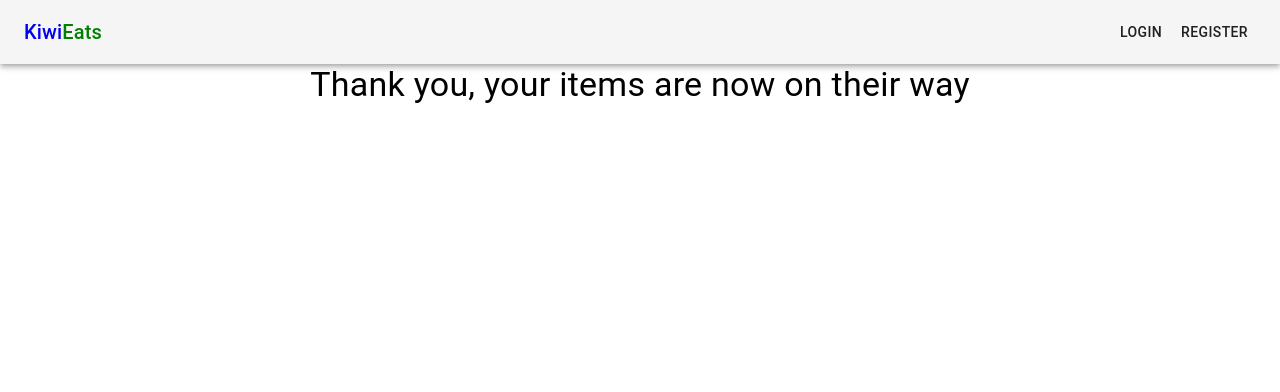
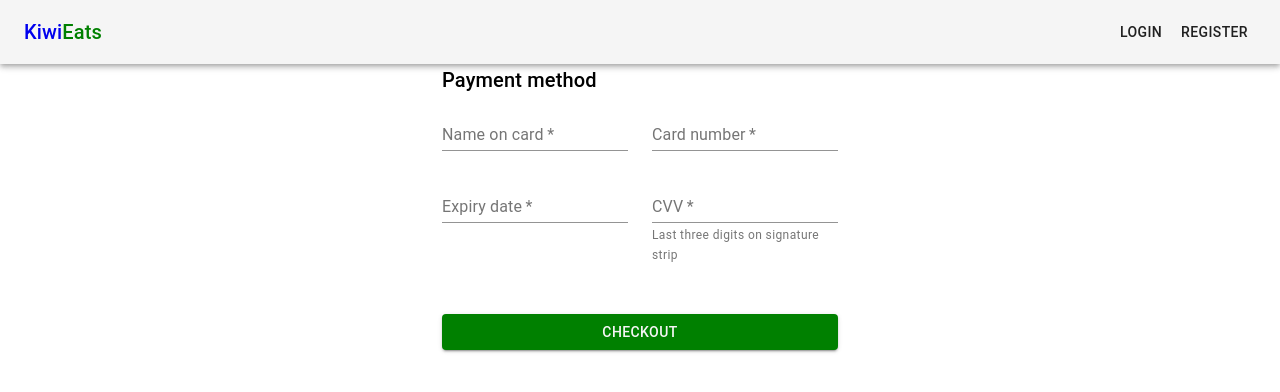
Before and after one commit to gideon-cooper/Food-delivery-Website-Kiwieats, a React (Create React App) app: page /checkout in a window 1280 px wide. Shown: the top 392 px of the page. Built offline with nearby package versions, Linux system fonts and the light colour scheme.

Commit message:
Checkout form done

```diff
--- a/src/App.jsx
+++ b/src/App.jsx
@@ -5,18 +5,20 @@
 import Register from './components/Register'
 import Browse from './components/Browse'
 import Cart from './components/Cart'
+import Success from './components/Success'
 import Checkout from './components/Checkout'
 import { BrowserRouter as Router, Route } from 'react-router-dom'
 import './main.scss'
 const App = () => (
   <Router>
     <Nav />
-    <Route exact path="/" component={Home} />
-    <Route exact path="/login" component={Login} />
-    <Route exact path="/register" component={Register} />
-    <Route exact path="/checkout" component={Checkout} />
-    <Route exact path="/cart" component={Cart} />
-    <Route exact path="/browse" component={Browse} />
+    <Route exact path='/' component={Home} />
+    <Route exact path='/login' component={Login} />
+    <Route exact path='/register' component={Register} />
+    <Route exact path='/checkout' component={Checkout} />
+    <Route exact path='/cart' component={Cart} />
+    <Route exact path='/browse' component={Browse} />
+    <Route exact path='/success' component={Success} />
   </Router>
 )
 export default App
--- a/src/components/Checkout.jsx
+++ b/src/components/Checkout.jsx
@@ -1,19 +1,87 @@
 import React from 'react'
+import Typography from '@material-ui/core/Typography'
 import Container from '@material-ui/core/Container'
+import Grid from '@material-ui/core/Grid'
+import { Link } from 'react-router-dom'
+import TextField from '@material-ui/core/TextField'
+import FormControlLabel from '@material-ui/core/FormControlLabel'
 import { makeStyles } from '@material-ui/core/styles'
-import { Typography } from '@material-ui/core'
-const useStyles = makeStyles({
-  title: {
-    textAlign: 'center',
+import Checkbox from '@material-ui/core/Checkbox'
+import Button from '@material-ui/core/Button'
+const useStyles = makeStyles((theme) => ({
+  submit: {
+    margin: theme.spacing(3, 0, 2),
+    backgroundColor: 'green',
+
+    color: 'whitesmoke',
+    '&:hover': {
+      backgroundColor: '#3FC060',
+    },
   },
-})
+}))
 export default function Checkout() {
   const classes = useStyles()
   return (
-    <Container>
-      <Typography className={classes.title} variant="h4">
-        Thank you, your items are now on their way
+    <Container component='main' maxWidth='xs'>
+      <Typography variant='h6' gutterBottom>
+        Payment method
       </Typography>
+      <Grid container spacing={3}>
+        <Grid item xs={12} md={6}>
+          <TextField
+            required
+            id='cardName'
+            label='Name on card'
+            fullWidth
+            autoComplete='cc-name'
+          />
+        </Grid>
+        <Grid item xs={12} md={6}>
+          <TextField
+            required
+            id='cardNumber'
+            label='Card number'
+            fullWidth
+            autoComplete='cc-number'
+          />
+        </Grid>
+        <Grid item xs={12} md={6}>
+          <TextField
+            required
+            id='expDate'
+            label='Expiry date'
+            fullWidth
+            autoComplete='cc-exp'
+          />
+        </Grid>
+        <Grid item xs={12} md={6}>
+          <TextField
+            required
+            id='cvv'
+            label='CVV'
+            helperText='Last three digits on signature strip'
+            fullWidth
+            autoComplete='cc-csc'
+          />
+        </Grid>
+        <Grid item xs={12}>
+          {/* <FormControlLabel
+            control={<Checkbox color='secondary' name='saveCard' value='yes' />}
+            label='Remember credit card details for next time'
+          /> */}
+          <Link to='/success'>
+            <Button
+              type='submit'
+              fullWidth
+              variant='contained'
+              color='primary'
+              className={classes.submit}
+            >
+              Checkout
+            </Button>
+          </Link>
+        </Grid>
+      </Grid>
     </Container>
   )
 }
--- a/src/components/Login.jsx
+++ b/src/components/Login.jsx
@@ -19,7 +19,7 @@
   },
 
   form: {
-    width: '100%', // Fix IE 11 issue.
+    width: '100%',
     marginTop: theme.spacing(1),
   },
   submit: {
--- a/src/components/Nav.jsx
+++ b/src/components/Nav.jsx
@@ -4,7 +4,7 @@
 import Toolbar from '@material-ui/core/Toolbar'
 import Typography from '@material-ui/core/Typography'
 import Button from '@material-ui/core/Button'
-import { Link } from 'react-router-dom'
+import { Link, useHistory } from 'react-router-dom'
 import { UserContext } from '../Context/UserContext'
 import { CartContext } from '../Context/CartContext'
 const useStyles = makeStyles((theme) => ({
@@ -32,11 +32,13 @@
 
 export default function Nav(props) {
   const classes = useStyles()
+  const history = useHistory()
   const [user, setUser] = useContext(UserContext)
   const [cart, setCart] = useContext(CartContext)
   const handleClick = () => {
     localStorage.removeItem('authToken')
     setUser({ name: '', email: '', id: '' })
+    history.push('/')
     window.location.reload()
   }
   return (
--- a/src/components/Register.jsx
+++ b/src/components/Register.jsx
@@ -18,7 +18,7 @@
   },
 
   form: {
-    width: '100%', // Fix IE 11 issue.
+    width: '100%',
     marginTop: theme.spacing(3),
   },
   submit: {
--- /dev/null
+++ b/src/components/Success.jsx
@@ -0,0 +1,19 @@
+import React from 'react'
+import Container from '@material-ui/core/Container'
+import { makeStyles } from '@material-ui/core/styles'
+import { Typography } from '@material-ui/core'
+const useStyles = makeStyles({
+  title: {
+    textAlign: 'center',
+  },
+})
+export default function Success() {
+  const classes = useStyles()
+  return (
+    <Container>
+      <Typography className={classes.title} variant='h4'>
+        Thank you, your items are now on their way
+      </Typography>
+    </Container>
+  )
+}
```
